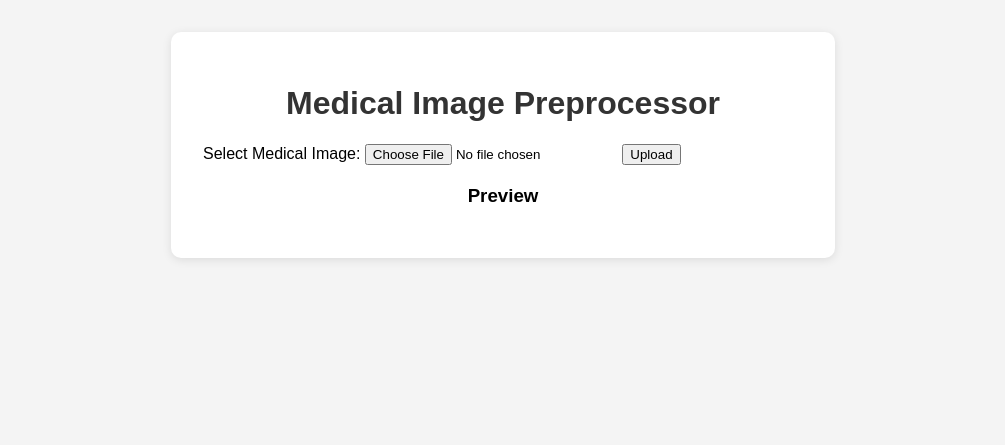
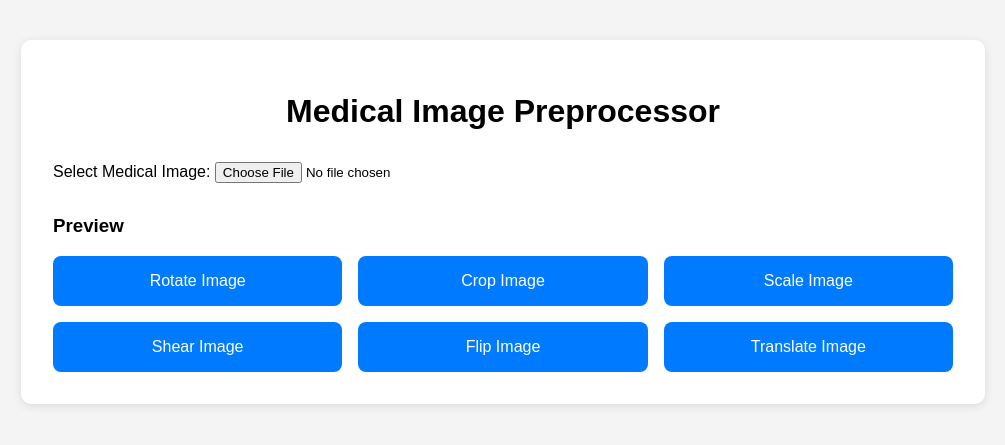
Before and after one commit to Ashwinib26/Medical-Image-Preprocessor-CLI, a Flask app: page / in a window 1280 px wide. Shown: the top 445 px of the page, without its empty margins (137-1142 px from the left). Run offline with Flask 3, Linux system fonts and the light colour scheme.

Commit message:
Basic Frontend Done

```diff
--- a/static/script.js
+++ b/static/script.js
@@ -1,7 +1,13 @@
+document.addEventListener('DOMContentLoaded', () => {
+    const preview = document.getElementById('previewImg');
+    const inputArea = document.getElementById('input-area');
+    const inputTitle = document.getElementById('input-title');
+    const inputFields = document.getElementById('input-fields');
+    const transformBtns = document.querySelectorAll('.transform-btn');
+
+    // Show image preview on upload
     document.getElementById('imageInput').addEventListener('change', function (event) {
-    const preview = document.getElementById('previewImg');
         const file = event.target.files[0];
-
         if (file) {
             const reader = new FileReader();
             reader.onload = function () {
@@ -11,3 +17,68 @@ document.getElementById('imageInput').addEventListener('change', function (event
             reader.readAsDataURL(file);
         }
     });
+
+    // Show corresponding input fields on button click
+    transformBtns.forEach(btn => {
+        btn.addEventListener('click', () => {
+            const type = btn.getAttribute('data-transform');
+            inputArea.style.display = 'block';
+            inputFields.innerHTML = ''; // Clear old inputs
+
+            switch (type) {
+                case 'rotate':
+                    inputTitle.textContent = 'Rotate Image';
+                    inputFields.innerHTML = `
+                        <label for="rotateAngle">Angle (degrees):</label>
+                        <input type="number" id="rotateAngle" placeholder="e.g., 90">
+                    `;
+                    break;
+
+                case 'crop':
+                    inputTitle.textContent = 'Crop Image';
+                    inputFields.innerHTML = `
+                        <label>X:</label><input type="number" id="cropX">
+                        <label>Y:</label><input type="number" id="cropY">
+                        <label>Width:</label><input type="number" id="cropWidth">
+                        <label>Height:</label><input type="number" id="cropHeight">
+                    `;
+                    break;
+
+                case 'scale':
+                    inputTitle.textContent = 'Scale Image';
+                    inputFields.innerHTML = `
+                        <label>Scale Factor:</label>
+                        <input type="number" step="0.1" id="scaleFactor" placeholder="e.g., 0.5">
+                    `;
+                    break;
+
+                case 'shear':
+                    inputTitle.textContent = 'Shear Image';
+                    inputFields.innerHTML = `
+                        <label>Shear Value (px or deg):</label>
+                        <input type="number" id="shearValue">
+                    `;
+                    break;
+
+                case 'flip':
+                    inputTitle.textContent = 'Flip Image';
+                    inputFields.innerHTML = `
+                        <label>Direction:</label>
+                        <select id="flipDirection">
+                            <option value="horizontal">Horizontal</option>
+                            <option value="vertical">Vertical</option>
+                        </select>
+                    `;
+                    break;
+
+                case 'translate':
+                    inputTitle.textContent = 'Translate Image';
+                    inputFields.innerHTML = `
+                        <label>Translate X:</label><input type="number" id="translateX">
+                        <label>Translate Y:</label><input type="number" id="translateY">
+                    `;
+                    break;
+            }
+        });
+    });
+});
--- a/static/styles.css
+++ b/static/styles.css
@@ -1,24 +1,69 @@
 body {
     font-family: Arial, sans-serif;
-    margin: 2rem;
     background-color: #f4f4f4;
+    padding: 2rem;
 }
 
 .container {
+    max-width: 900px;
+    margin: auto;
+    padding: 2rem;
     background-color: white;
-    padding: 2rem;
     border-radius: 10px;
-    box-shadow: 0px 2px 10px rgba(0,0,0,0.1);
-    max-width: 600px;
-    margin: auto;
+    box-shadow: 0 2px 10px rgba(0,0,0,0.1);
 }
 
 h1 {
     text-align: center;
-    color: #333;
+    margin-bottom: 2rem;
 }
 
-#preview {
+form {
+    margin-bottom: 2rem;
+}
+
+.grid {
+    display: grid;
+    grid-template-columns: repeat(3, 1fr);
+    gap: 1rem;
+}
+
+.transform-btn {
+    background-color: #007bff;
+    color: white;
+    border: none;
+    padding: 1rem;
+    border-radius: 8px;
+    font-size: 16px;
+    cursor: pointer;
+    transition: background-color 0.2s ease;
+}
+
+.transform-btn:hover {
+    background-color: #0056b3;
+}
+
+#input-area {
     margin-top: 20px;
-    text-align: center;
+    padding: 1rem;
+    background-color: #eef2f7;
+    border-radius: 8px;
 }
+
+#input-fields input,
+#input-fields select {
+    width: 100%;
+    padding: 8px;
+    margin-bottom: 12px;
+    border: 1px solid #ccc;
+    border-radius: 5px;
+}
+
+#get-started-btn {
+    background-color: #28a745;
+    color: white;
+    border: none;
+    padding: 10px 20px;
+    border-radius: 6px;
+    cursor: pointer;
+}
--- a/templates/index.html
+++ b/templates/index.html
@@ -8,19 +8,38 @@
 <body>
     <div class="container">
         <h1>Medical Image Preprocessor</h1>
+
+        <!-- Upload Form -->
         <form id="upload-form">
             <label for="imageInput">Select Medical Image:</label>
             <input type="file" id="imageInput" name="imageInput" accept="image/*" required>
-
-            <button type="submit">Upload</button>
         </form>
 
+        <!-- Image Preview -->
         <div id="preview">
             <h3>Preview</h3>
             <img id="previewImg" src="#" alt="Image preview will appear here" style="display: none;" />
         </div>
+
+        <!-- Transformation Grid -->
+        <div class="grid">
+            <button type="button" class="transform-btn" data-transform="rotate">Rotate Image</button>
+            <button type="button" class="transform-btn" data-transform="crop">Crop Image</button>
+            <button type="button" class="transform-btn" data-transform="scale">Scale Image</button>
+            <button type="button" class="transform-btn" data-transform="shear">Shear Image</button>
+            <button type="button" class="transform-btn" data-transform="flip">Flip Image</button>
+            <button type="button" class="transform-btn" data-transform="translate">Translate Image</button>
+        </div>
+
+        <!-- Input Area -->
+        <div id="input-area" style="display:none; margin-top: 20px;">
+            <h3 id="input-title"></h3>
+            <div id="input-fields"></div>
+            <button id="get-started-btn">Get Started</button>
+        </div>
     </div>
 
-    <script src="{{ url_for('static', filename='js/script.js') }}"></script>
+    <!-- JS should load after elements -->
+    <script src="{{ url_for('static', filename='script.js') }}"></script>
 </body>
 </html>
```
Lines whose indentation alone changed are shown as unchanged.
